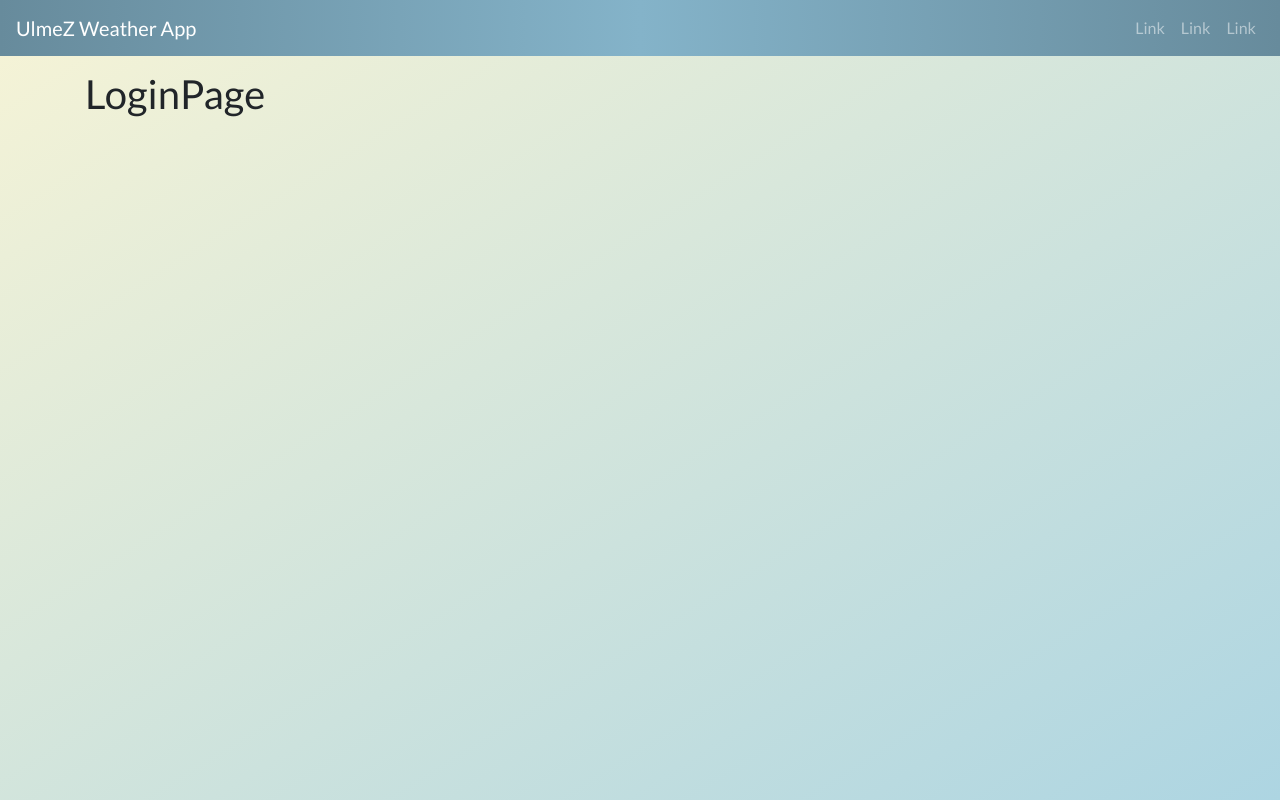
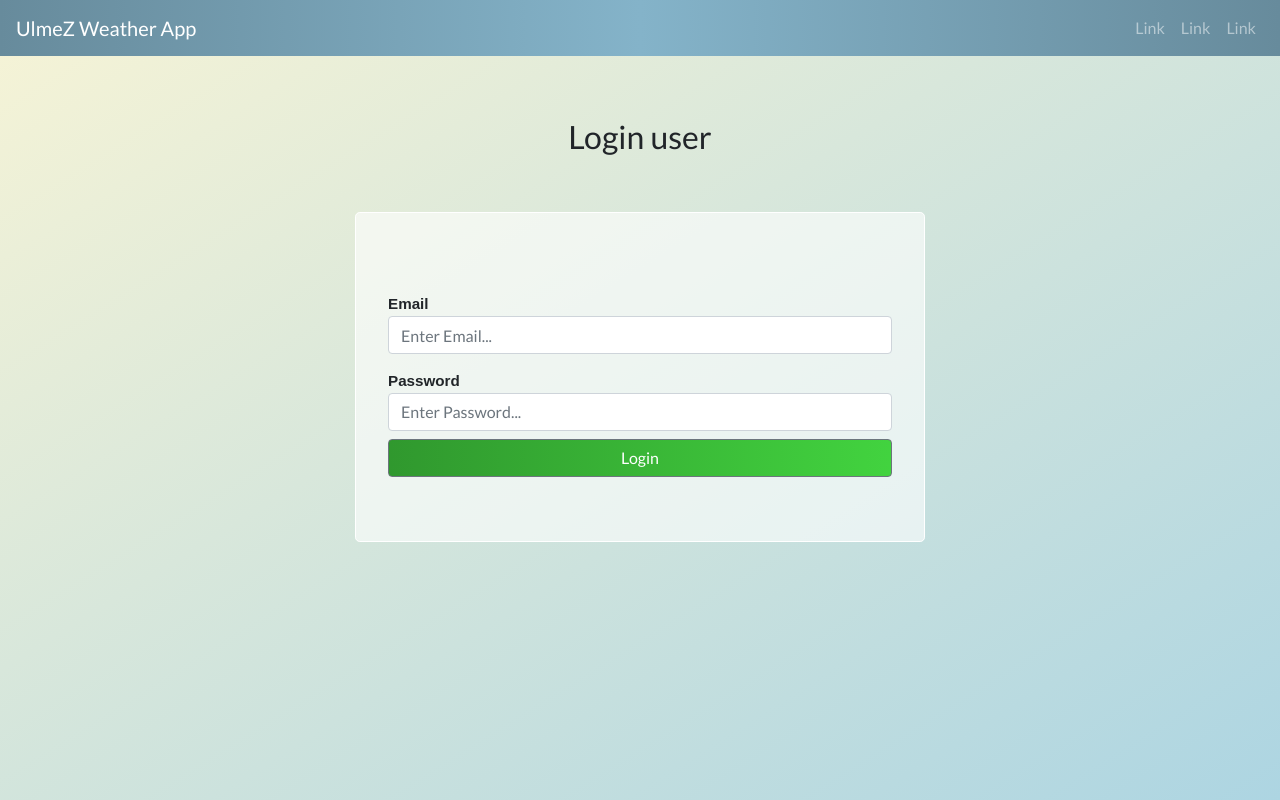
Before and after one commit to ulmez/ulmez-weather-app, a React (Create React App) app in the folder react-client/: page /login in a window 1280 px wide. Built offline with nearby package versions, Linux system fonts and the light colour scheme; no server answers.

Commit message:
Fix login page component design skeleton

```diff
--- a/react-client/src/components/main/pages/loginPage/LoginPage.css
+++ b/react-client/src/components/main/pages/loginPage/LoginPage.css
@@ -0,0 +1,16 @@
+.login-page.jumbotron-design {
+	background: rgba(255,255,255,0.6);
+	border: #ffffff 1px;
+	border-style: solid;
+}
+
+.login-page.label-sized-text {
+	font-family: sans-serif;
+	font-size: 0.95em;
+}
+
+.login-page.gradient-button {
+    background: #30982e;
+    background: -webkit-linear-gradient(to right, #30982e, #42d33f);
+    background: linear-gradient(to right, #30982e, #42d33f);
+}
--- a/react-client/src/components/main/pages/loginPage/LoginPage.js
+++ b/react-client/src/components/main/pages/loginPage/LoginPage.js
@@ -1,9 +1,26 @@
 import React from 'react';
+
+import './LoginPage.css';
 
 class LoginPage extends React.Component {
     render() {
         return (
-            <h1>LoginPage</h1>
+            <div>
+                <div className="row">
+                    <div className="col-sm-9 col-md-7 col-lg-6 mx-auto text-center mt-5 mb-5">
+                        <h2>Login user</h2>
+                    </div>
+                </div>
+                <div className="row">
+                    <div className="login-page col-sm-9 col-md-7 col-lg-6 mx-auto jumbotron jumbotron-design">
+                        <label className="login-page label-sized-text mb-0 mt-3"><b>Email</b></label>
+                        <input type="text" className="form-control" placeholder="Enter Email..." />
+                        <label className="login-page label-sized-text mb-0 mt-3"><b>Password</b></label>
+                        <input type="text" className="form-control mb-2" placeholder="Enter Password..." />
+                        <button className="login-page gradient-button btn btn-secondary btn-block" type="submit">Login</button>
+                    </div>
+                </div>
+            </div>
         );
     }
 }
--- a/react-client/src/components/main/pages/registerPage/RegisterPage.js
+++ b/react-client/src/components/main/pages/registerPage/RegisterPage.js
@@ -17,13 +17,13 @@ class RegisterPage extends React.Component {
                         <input type="text" className="form-control" placeholder="Enter Firstname..." />
                         <label className="register-page label-sized-text mb-0 mt-3"><b>Surname</b></label>
                         <input type="text" className="form-control" placeholder="Enter Surname..." />
-                        <label className="register-page label-sized-text mb-0 mt-3"><b>Username</b></label>
-                        <input type="text" className="form-control" placeholder="Enter Username..." />
+                        <label className="register-page label-sized-text mb-0 mt-3"><b>Email</b></label>
+                        <input type="text" className="form-control" placeholder="Enter Email..." />
                         <label className="register-page label-sized-text mb-0 mt-3"><b>Password</b></label>
                         <input type="text" className="form-control" placeholder="Enter Password..." />
                         <label className="register-page label-sized-text mb-0 mt-3"><b>Enter password again</b></label>
                         <input type="text" className="form-control mb-2" placeholder="Enter Password again..." />
-                        <button className="register-page gradient-button btn btn-secondary btn-block" type="submit">Submit</button>
+                        <button className="register-page gradient-button btn btn-secondary btn-block" type="submit">Register</button>
                     </div>
                 </div>
             </div>
```
